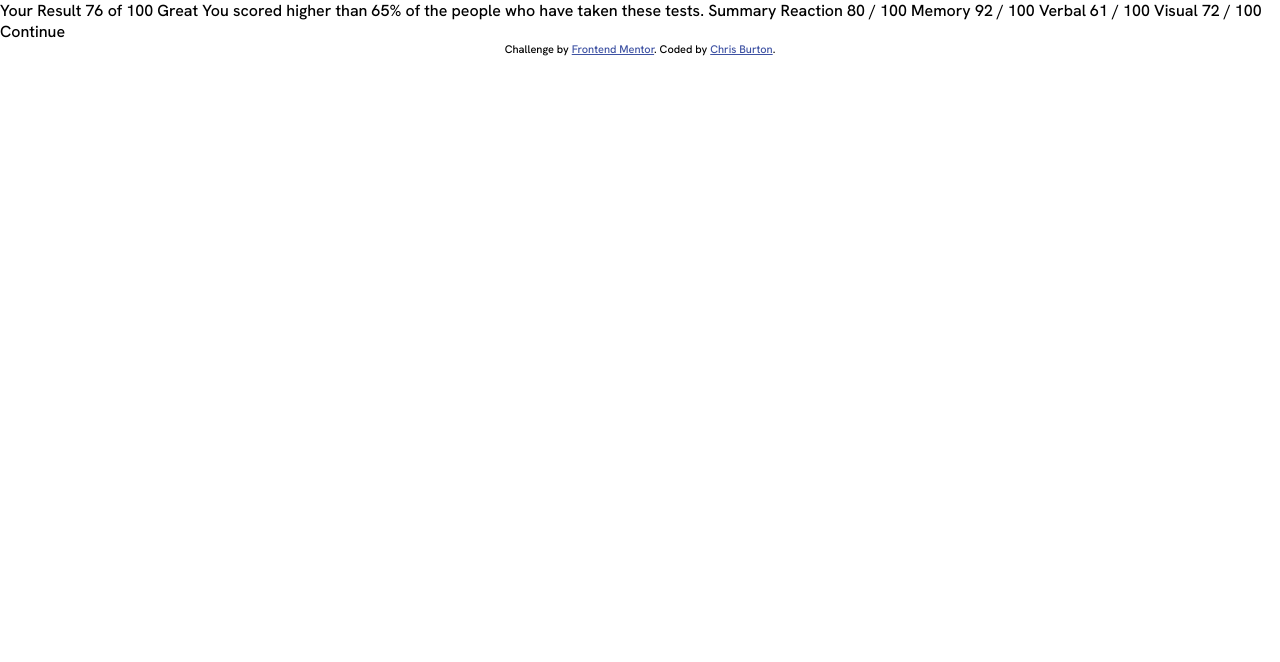
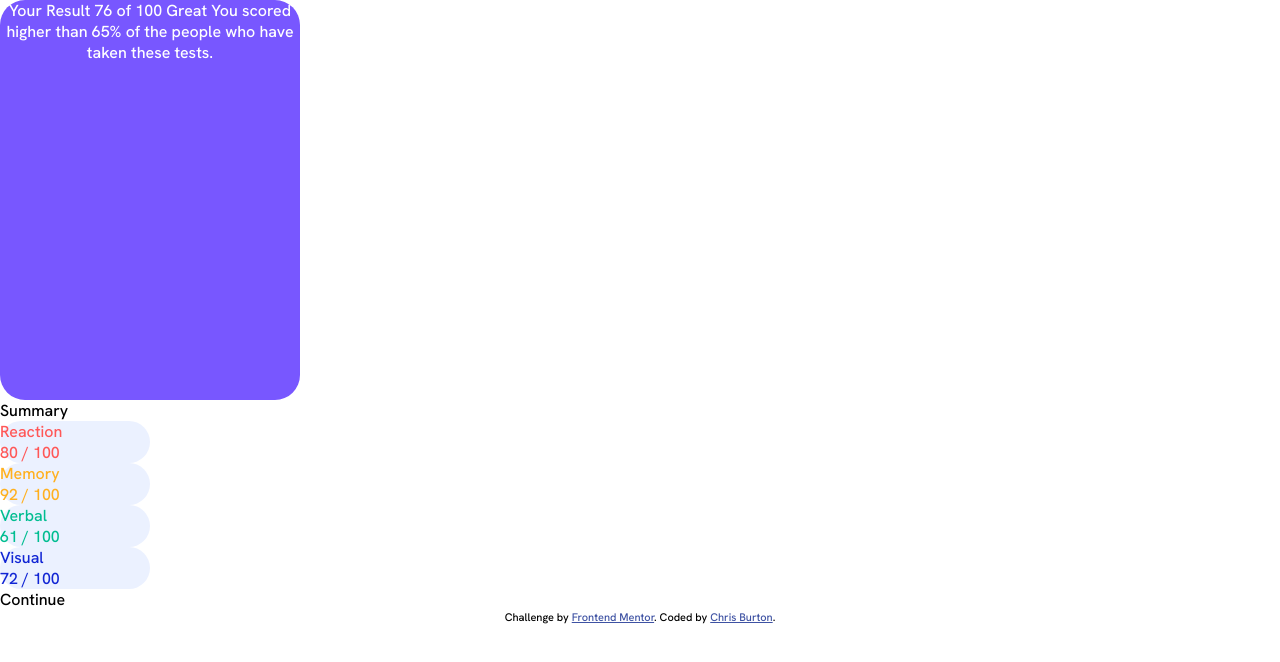
Before and after one commit to Wizzle13/results-summary, a website: page index.html in a window 1280 px wide. Drawn offline with Linux system fonts and the light colour scheme.

Commit message:
update index layout

```diff
--- a/app/scss/componets/card.scss
+++ b/app/scss/componets/card.scss
@@ -0,0 +1,33 @@
+.results {
+    color: var(--result-text);
+    background: var(--result-bg-start);
+    border-radius: 25px;
+    height: 400px;
+    width: 300px;
+    text-align: center;
+}
+.summary {
+    background: var(--background);
+    border-radius: 25px;
+
+    &--reaction {
+        color: var(--reaction);
+    }
+
+    &--memory {
+        color: var(--memory);
+    }
+
+    &--verbal {
+        color: var(--verbal);
+    }
+
+    &--visual {
+        color: var(--visual);
+    }
+}
+.catagory {
+    background: var(--catagoty-bg);
+    width: 150px;
+    border-radius: 50px;
+}
--- a/app/scss/global/colors.scss
+++ b/app/scss/global/colors.scss
@@ -11,6 +11,7 @@
     --result-circle-end: hsla(241, 72%, 46%, 0);
 // Neutral
     --background: hsl(0, 0%, 100%);
+    --result-text:hsl(0, 0%, 100%);
     --catagoty-bg: hsl(221, 100%, 96%);
     --button-hover: hsl(241, 100%, 89%);
     --button: hsl(224, 30%, 27%);
--- a/index.html
+++ b/index.html
@@ -18,29 +18,63 @@
   </style>
 </head>
 <body>
+<div class="card">
+  <div class="results">
+    Your Result
+    76
+    of 100
 
-  Your Result
-  76
-  of 100
+    Great
+    You scored higher than 65% of the people who have taken these tests.
 
-  Great
-  You scored higher than 65% of the people who have taken these tests.
+  </div>
+  <div class="summary">
+    Summary
+    <div class="summary--reaction catagory">
+      <div>
+        Reaction
+      </div>
+      <div>
+        80 / 100
+      </div>
+    </div>
+    <div class="summary--memory catagory">
+      <div>
+        Memory
+      </div>
+      <div>
+        92 / 100
+      </div>
+    </div>
+    <div class="summary--verbal catagory">
+      <div>
+        Verbal
+      </div>
+      <div>
+        61 / 100
+      </div>
+    </div>
+    <div class="summary--visual catagory">
+      <div>
+        Visual
+      </div>
+      <div>
+        72 / 100
+      </div>
+    </div>
+    <div class="button">
+      Continue
+    </div>
+  </div>
+</div>
 
-  Summary
 
-  Reaction
-  80 / 100
 
-  Memory
-  92 / 100
 
-  Verbal
-  61 / 100
 
-  Visual
-  72 / 100
 
-  Continue
+
+
 
   <div class="attribution">
     Challenge by <a href="https://www.frontendmentor.io?ref=challenge" target="_blank">Frontend Mentor</a>.
```
Also changed, not shown: dist/style.css, 1 other file.
